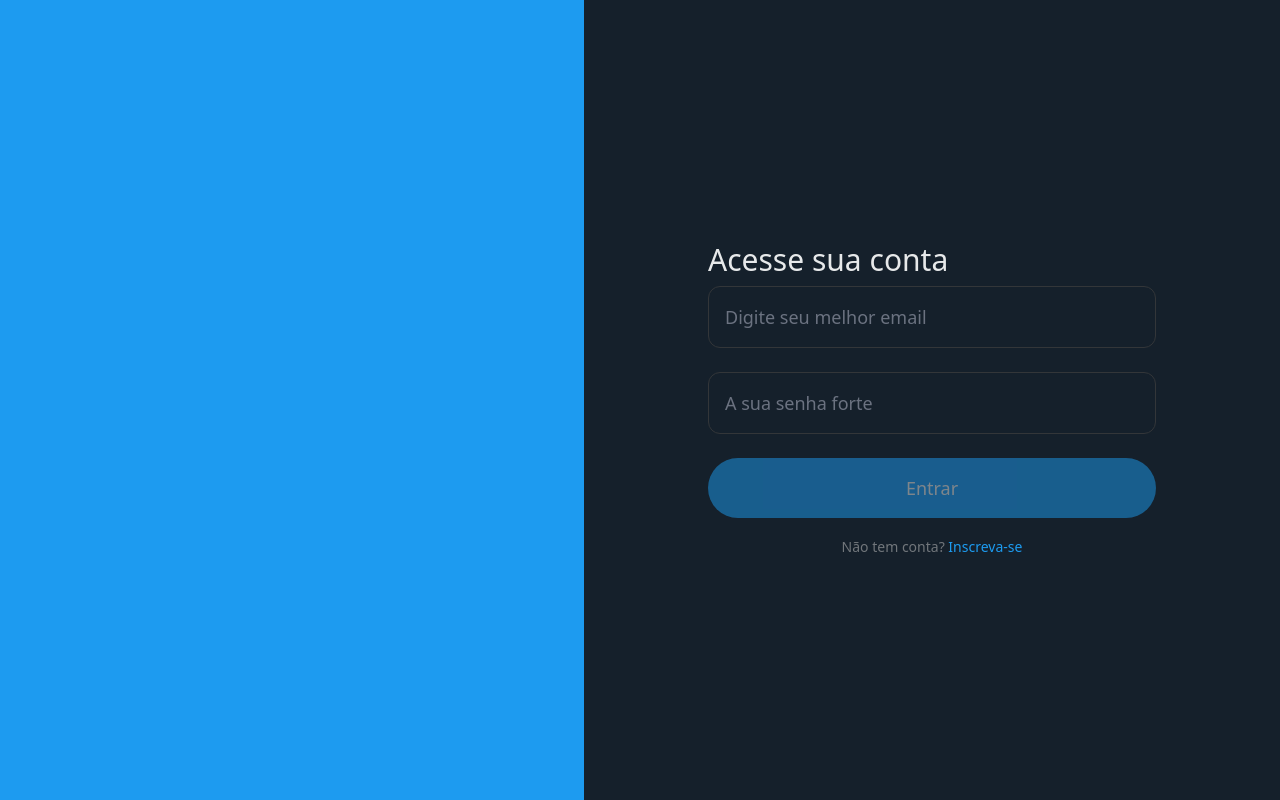
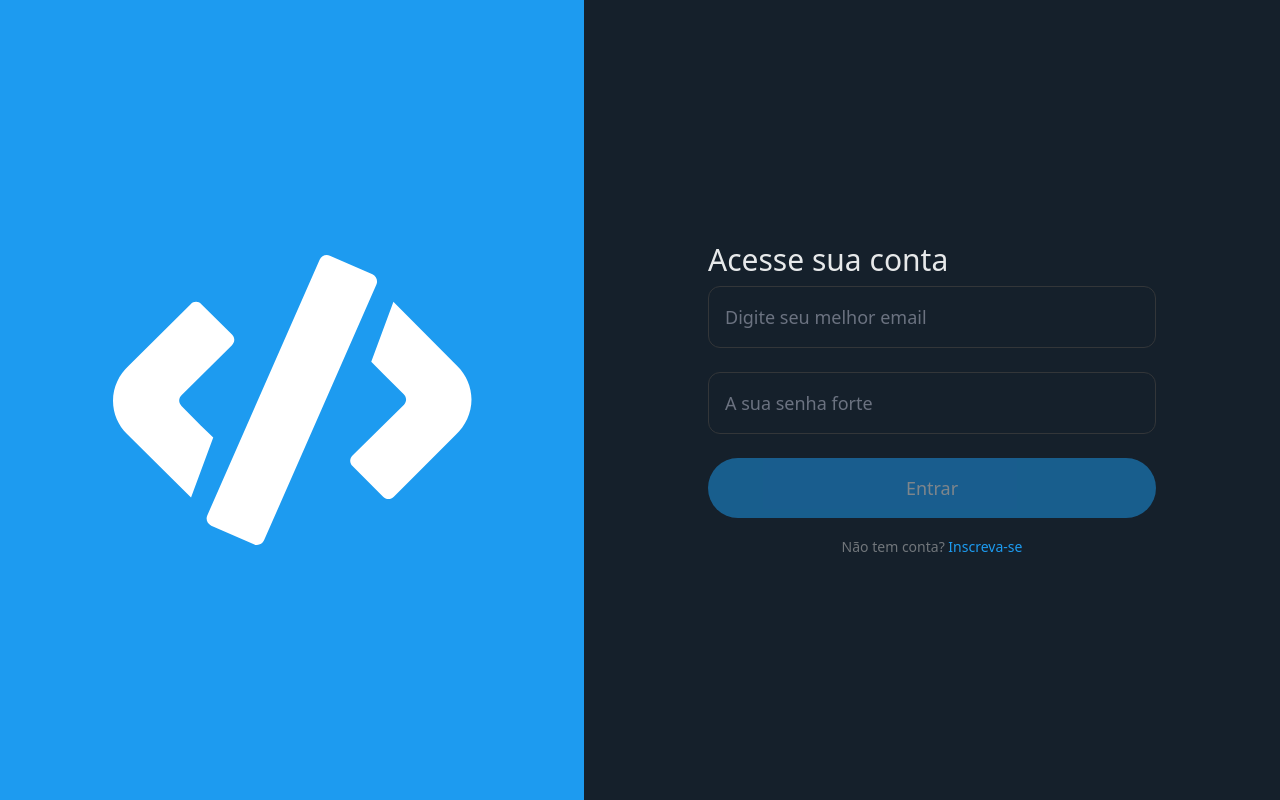
Before and after one commit to esperancaleonardo/Clone-Twitter-Codar.me, a React (Vite) app in the folder web/: page / in a window 1280 px wide. Built offline with nearby package versions, Linux system fonts and the light colour scheme.

Commit message:
logo nas telas de login e cadastro

```diff
--- a/web/src/Login/index.jsx
+++ b/web/src/Login/index.jsx
@@ -38,7 +38,11 @@ export function Login({signInUser}) {
 
   return (
     <div className='h-full flex justify-center'>
-      <div className='bg-birdBlue lg:flex-1 '></div>
+      <div className='bg-birdBlue lg:flex-1 lg:flex lg:justify-center lg:items-center md:hidden sm:hidden xs:hidden'>
+        <svg width="359" height="290" viewBox="0 0 359 290" fill="none" xmlns="http://www.w3.org/2000/svg">
+          <path d="M77.2844 241.659L78.0496 242.423L100.24 182.402L87.9971 170.635L68.4847 150.882C65.4239 147.826 65.4239 143.279 68.4847 140.261L118.987 90.1354C122.048 87.079 122.048 82.5325 118.987 79.5143L88.3797 49.1408C85.3189 46.0843 80.7277 46.0843 77.667 49.1408L15.6864 110.69C6.12154 119.439 0 131.971 0 145.648C0 158.562 5.35634 170.329 13.7735 178.696L77.2844 241.659ZM140.834 289.301L98.2506 270.657C94.5395 268.9 92.4734 264.582 94.2716 260.456L206.64 4.63125C208.4 0.9253 212.723 -1.13781 216.855 0.657858L259.438 19.3022C263.149 21.0597 265.216 25.3769 263.417 29.5031L151.049 285.328C149.289 289.416 144.583 291.059 140.834 289.301ZM344.719 111.378L281.591 47.9564L280.443 46.8102L258.252 106.793L270.878 119.401L290.773 139.268C293.834 142.324 293.834 146.909 290.773 149.965L239.505 200.397C236.444 203.453 236.444 208.038 239.505 211.094L270.113 241.659C273.173 244.715 277.765 244.715 280.825 241.659L342.806 179.766C352.371 170.978 358.492 158.371 358.492 144.617C358.492 131.627 353.136 119.783 344.719 111.378Z" fill="white"/>
+        </svg>
+      </div>
 
       <div className="flex-1 flex justify-center items-center p-14 space-y-6">
         <div className='max-w-md flex-1'>
--- a/web/src/Signup/index.jsx
+++ b/web/src/Signup/index.jsx
@@ -132,8 +132,11 @@ export function Signup({ signInUser }) {
         </div>
       </div>
 
-      <div className='bg-birdBlue lg:flex-1 '></div>
-
+      <div className='bg-birdBlue lg:flex-1 lg:flex lg:justify-center lg:items-center md:hidden sm:hidden xs:hidden'>
+        <svg width="359" height="290" viewBox="0 0 359 290" fill="none" xmlns="http://www.w3.org/2000/svg">
+          <path d="M77.2844 241.659L78.0496 242.423L100.24 182.402L87.9971 170.635L68.4847 150.882C65.4239 147.826 65.4239 143.279 68.4847 140.261L118.987 90.1354C122.048 87.079 122.048 82.5325 118.987 79.5143L88.3797 49.1408C85.3189 46.0843 80.7277 46.0843 77.667 49.1408L15.6864 110.69C6.12154 119.439 0 131.971 0 145.648C0 158.562 5.35634 170.329 13.7735 178.696L77.2844 241.659ZM140.834 289.301L98.2506 270.657C94.5395 268.9 92.4734 264.582 94.2716 260.456L206.64 4.63125C208.4 0.9253 212.723 -1.13781 216.855 0.657858L259.438 19.3022C263.149 21.0597 265.216 25.3769 263.417 29.5031L151.049 285.328C149.289 289.416 144.583 291.059 140.834 289.301ZM344.719 111.378L281.591 47.9564L280.443 46.8102L258.252 106.793L270.878 119.401L290.773 139.268C293.834 142.324 293.834 146.909 290.773 149.965L239.505 200.397C236.444 203.453 236.444 208.038 239.505 211.094L270.113 241.659C273.173 244.715 277.765 244.715 280.825 241.659L342.806 179.766C352.371 170.978 358.492 158.371 358.492 144.617C358.492 131.627 353.136 119.783 344.719 111.378Z" fill="white"/>
+        </svg>
+      </div>
 
     </div>
   )
```
